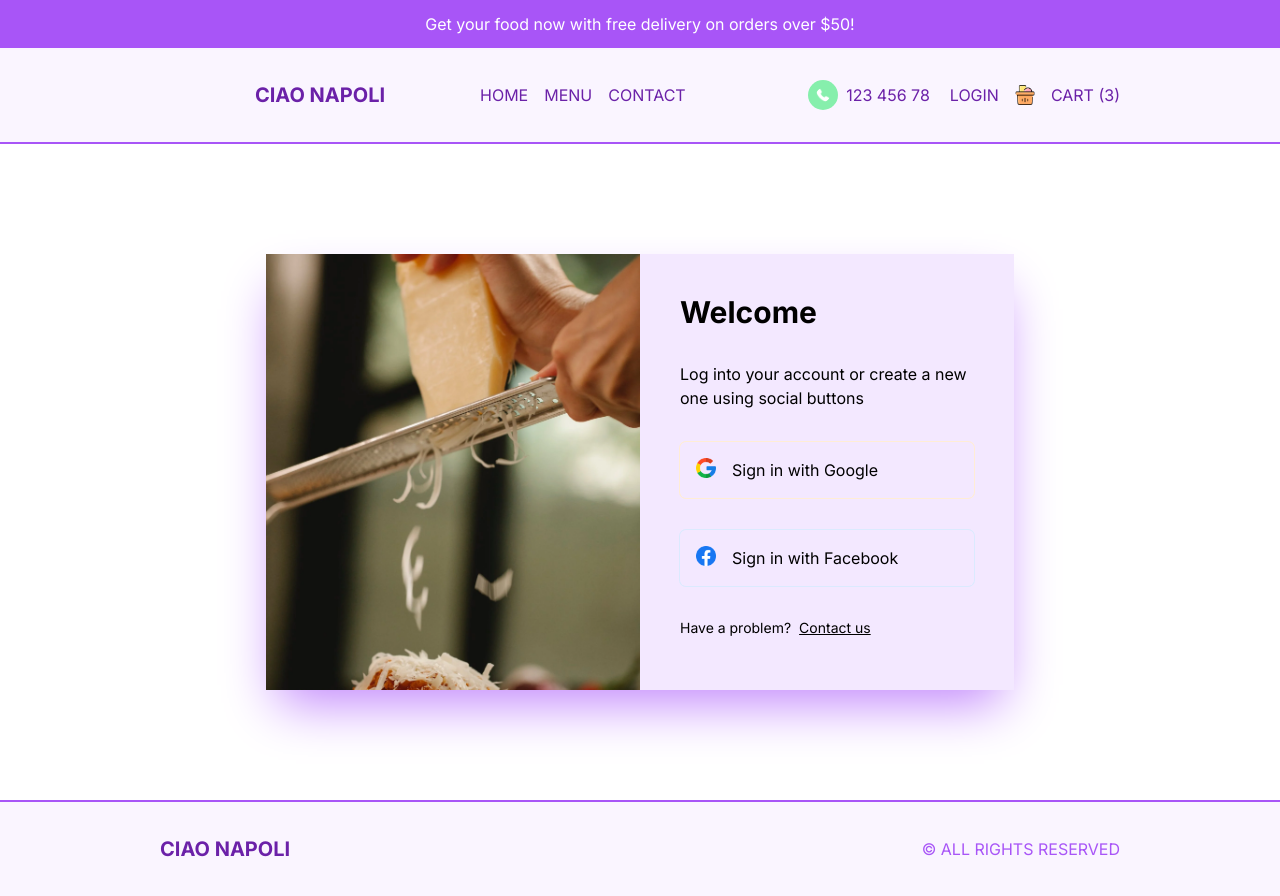
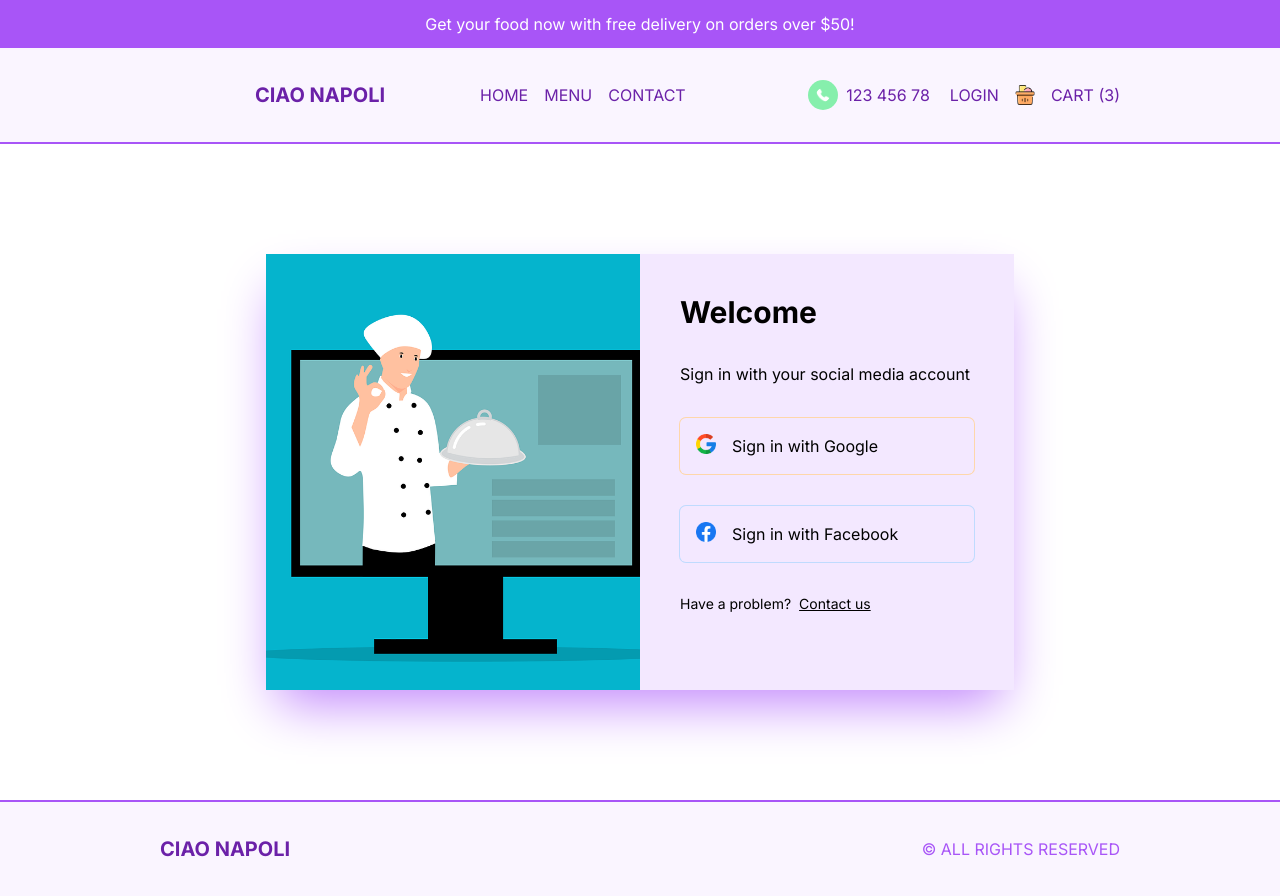
Before and after one commit to IgorLuzarraga/restaurant-ui, a Next.js app: page /login in a window 1280 px wide. Built offline with nearby package versions, Linux system fonts and the light colour scheme.

Commit message:
Changed mades in LoginPage

```diff
--- a/src/app/login/page.tsx
+++ b/src/app/login/page.tsx
@@ -13,7 +13,7 @@ const LoginPage = () => {
 
                 {/* IMAGE CONTAINER */}
                 <div className="relative h-1/3 w-full md:h-full md:w-1/2">
-                    <Image src="/loginBg.png" alt="" fill
+                    <Image src="/login.png" alt="" fill
                         className="object-cover" />
                 </div>
 
@@ -24,9 +24,9 @@ const LoginPage = () => {
                         Welcome
                     </h1>
 
-                    <p>Log into your account or create a new one using social buttons</p>
+                    <p>Sign in with your social media account</p>
 
-                    <button className="flex gap-4 p-4 ring-1 ring-orange-100 rounded-md">
+                    <button className="flex gap-4 p-4 ring-1 ring-orange-200 rounded-md">
                         <Image
                             src="/google.png"
                             alt="Google image"
@@ -37,7 +37,7 @@ const LoginPage = () => {
                         <span>Sign in with Google</span>
                     </button>
 
-                    <button className="flex gap-4 p-4 ring-1 ring-blue-100 rounded-md">
+                    <button className="flex gap-4 p-4 ring-1 ring-blue-200 rounded-md">
                         <Image
                             src="/facebook.png"
                             alt="Facebook image"
```
Also changed, not shown: public/login.png (added).
